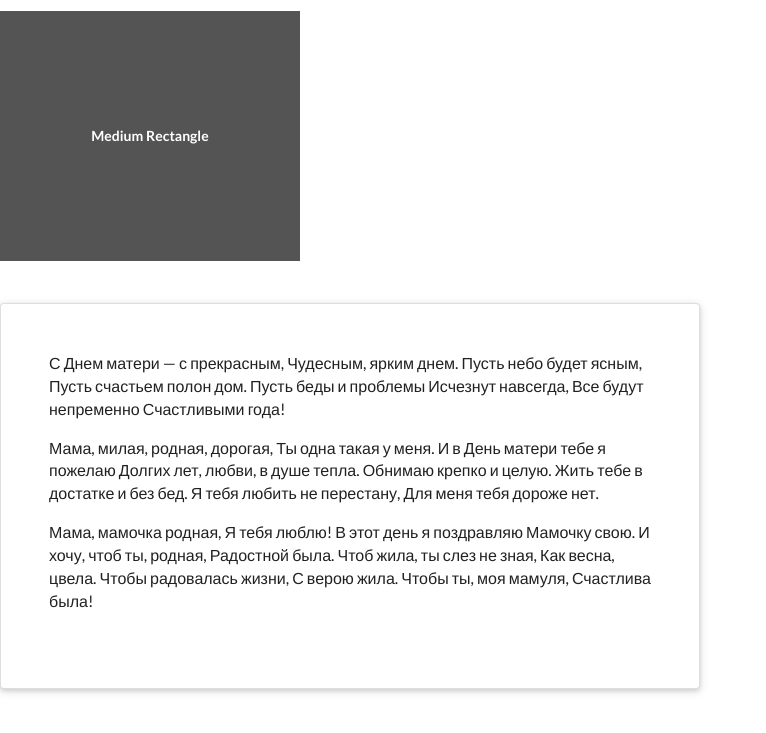
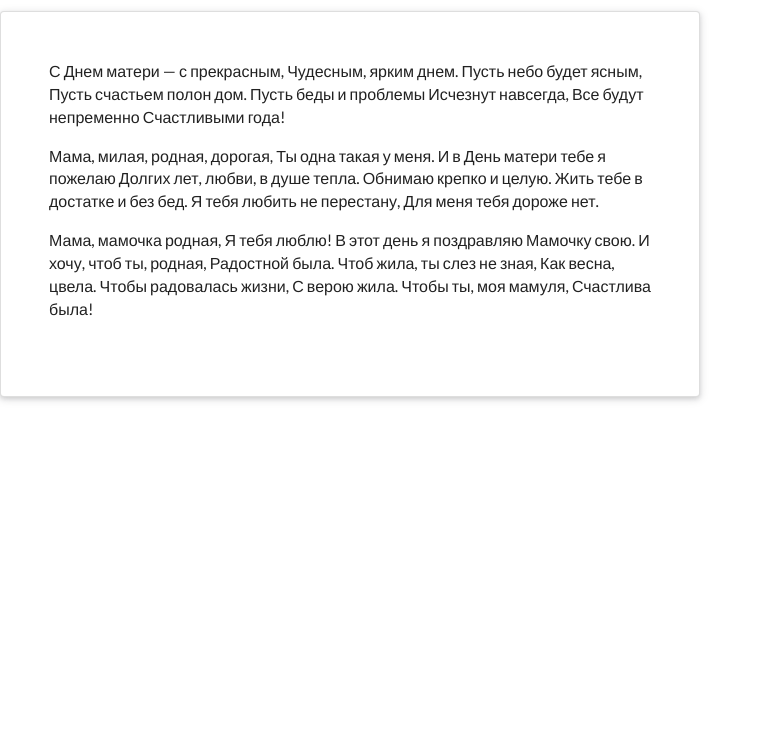
Before and after one commit to Winett/Winett.github.io, a plain HTML site: page index.html in a window 1280 px wide. Shown: the part 35-768 px from the top of the page, without its empty margins (0-766 px from the left). Drawn offline with nearby package versions, Linux system fonts and the light colour scheme; a web font is replaced by a local one.

Commit message:
Update index.html

```diff
--- a/index.html
+++ b/index.html
@@ -15,8 +15,6 @@
 <body>
   <main>
     <h1 class="ui header">Уважаемая Мама!!!</h1>
-    <div class="ui medium rectangle test ad" data-text="Medium Rectangle"></div>
-    <i class="angle double right icon"></i>
     <div class="ui raised very padded text container segment">
     <p id="1">
     С Днем матери — с прекрасным,
```
